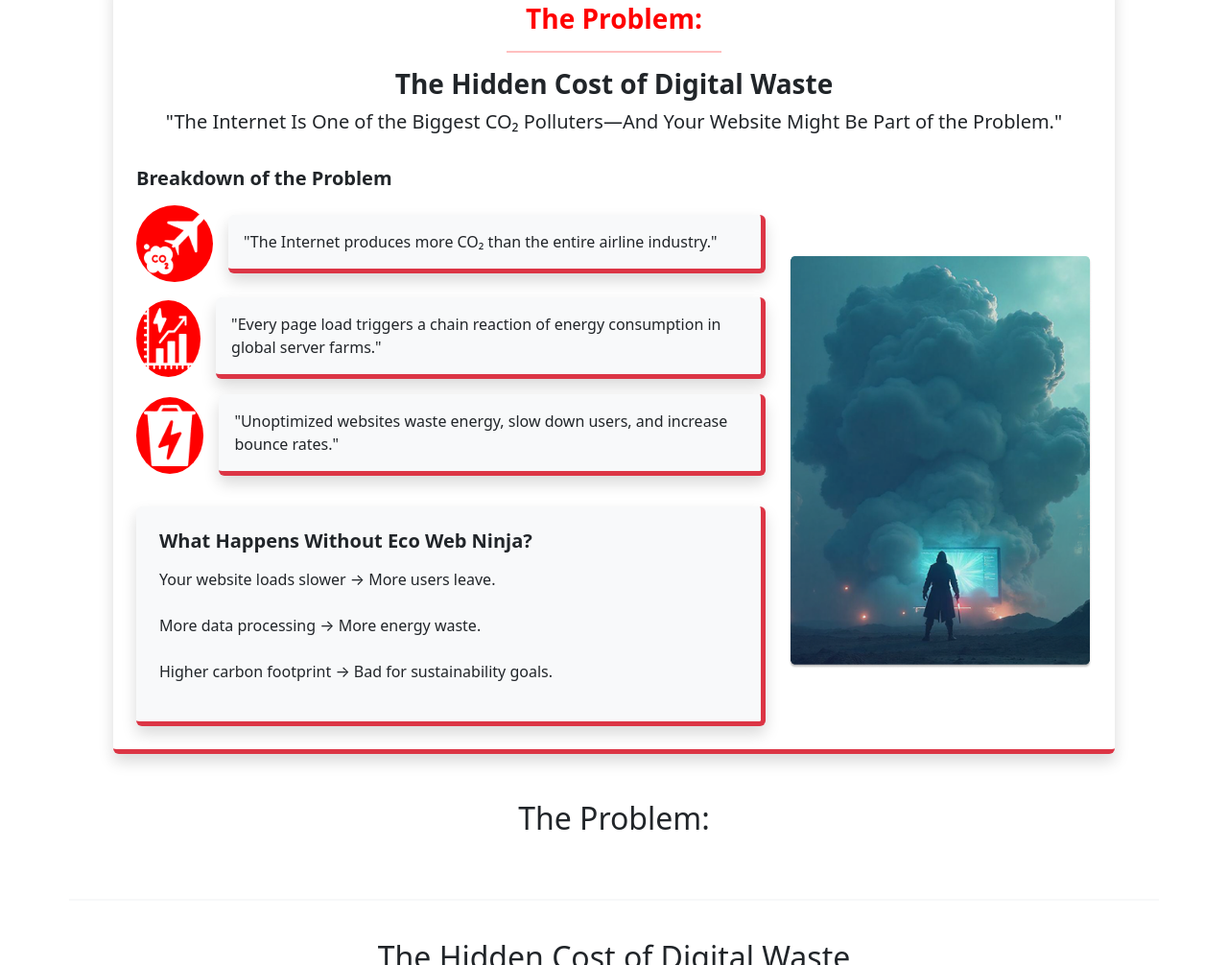
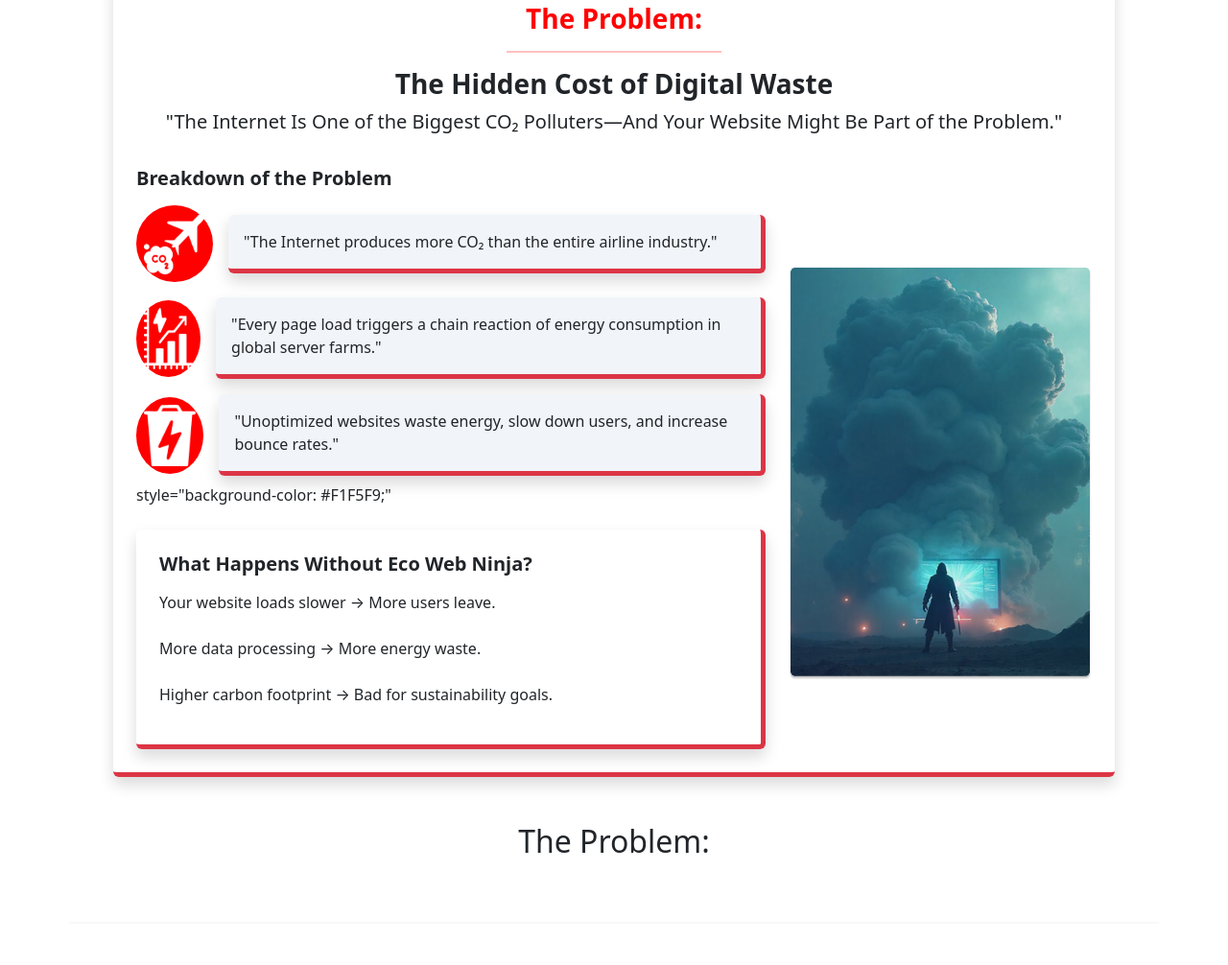
Before and after one commit to AkasDatta/EcoWebNinja, a plain HTML site: page index.html in a window 1280 px wide. Shown: the part 2734-3740 px from the top of the page at 96% size. Drawn offline with nearby package versions, Linux system fonts and the light colour scheme.

Commit message:
background coor change

```diff
--- a/index.html
+++ b/index.html
@@ -307,7 +307,7 @@
                                 <div style="background-color: #FF0000;" class=" p-2 rounded-circle d-flex justify-content-center align-items-center me-3">
                                     <img src="./img/airplane.png" alt="CO2 Icon" class="img-fluid" style="width: 4rem; height: 4rem;">
                                 </div>
-                                <span class="flex-grow-1 bg-light text-dark p-3 border-end border-5 border-danger shadow rounded-2 border-bottom border-2 border-secondary fs-6 fs-lg-5">
+                                <span style="background-color: #F1F5F9;" class="flex-grow-1 text-dark p-3 border-end border-5 border-danger shadow rounded-2 border-bottom border-2 border-secondary fs-6 fs-lg-5">
                                     "The Internet produces more CO₂ than the entire airline industry."
                                 </span>
                             </button>
@@ -318,7 +318,7 @@
                                 <div style="background-color: #FF0000;" class=" p-2 rounded-circle d-flex justify-content-center align-items-center me-3">
                                     <img src="./img/Ebene_1 (1).png" alt="CO2 Icon" class="img-fluid" style="width: 4rem; height: 4rem;">
                                 </div>
-                                <span class="flex-grow-1 bg-light text-dark p-3 border-end border-5 border-danger shadow rounded-2 border-bottom border-2 border-secondary fs-6 fs-lg-5">
+                                <span style="background-color: #F1F5F9;" class="flex-grow-1 text-dark p-3 border-end border-5 border-danger shadow rounded-2 border-bottom border-2 border-secondary fs-6 fs-lg-5">
                                     "Every page load triggers a chain reaction of energy consumption in global server farms."
                                 </span>
                             </button>
@@ -329,13 +329,13 @@
                                 <div style="background-color: #FF0000;" class=" p-2 rounded-circle d-flex justify-content-center align-items-center me-3">
                                     <img src="./img/Ebene_1 (2).png" alt="CO2 Icon" class="img-fluid" style="width: 4rem; height: 4rem;">
                                 </div>
-                                <span class="flex-grow-1 bg-light text-dark p-3 border-end border-5 border-danger shadow rounded-2 border-bottom border-2 border-secondary fs-6 fs-lg-5">
+                                <span style="background-color: #F1F5F9;" class="flex-grow-1 text-dark p-3 border-end border-5 border-danger shadow rounded-2 border-bottom border-2 border-secondary fs-6 fs-lg-5">
                                     "Unoptimized websites waste energy, slow down users, and increase bounce rates."
                                 </span>
                             </button>
                         </div>
                         <!-- Summary Box -->
-                        <div class="mt-4 bg-light border-end border-5 border-danger shadow rounded-2 border-bottom border-2 border-secondary p-4">
+                      style="background-color: #F1F5F9;"   <div class="mt-4 border-end border-5 border-danger shadow rounded-2 border-bottom border-2 border-secondary p-4">
                             <h5 class="fw-bold mb-3">What Happens Without Eco Web Ninja?</h5>
                             <p>Your website loads slower → More users leave.</p>
                             <p class="py-2">More data processing → More energy waste.</p>
```
